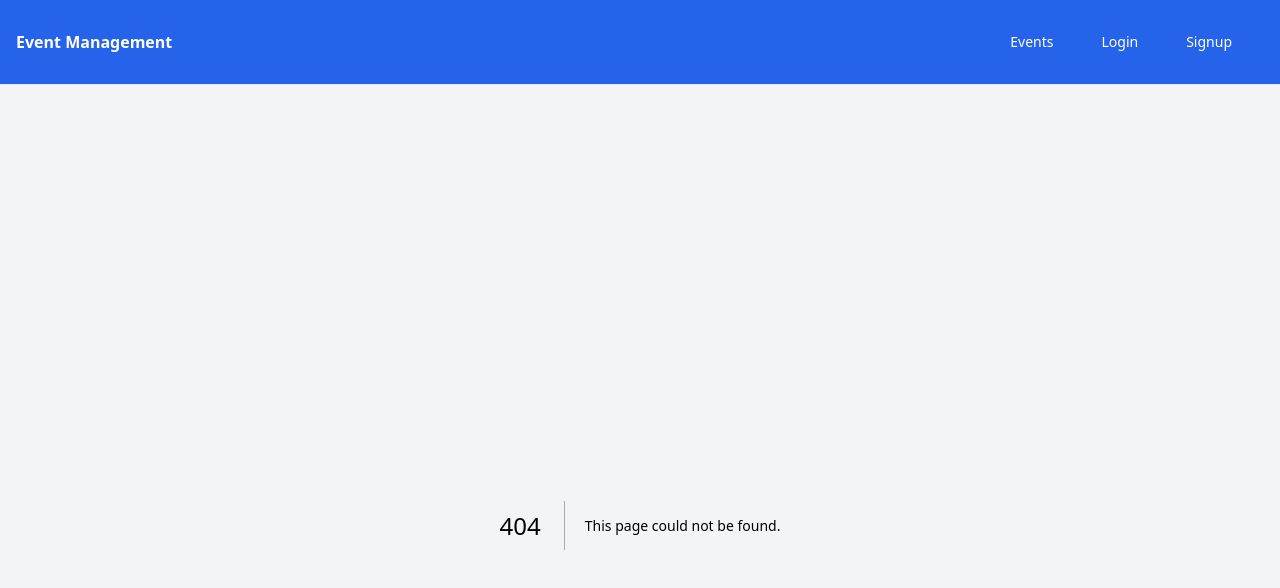
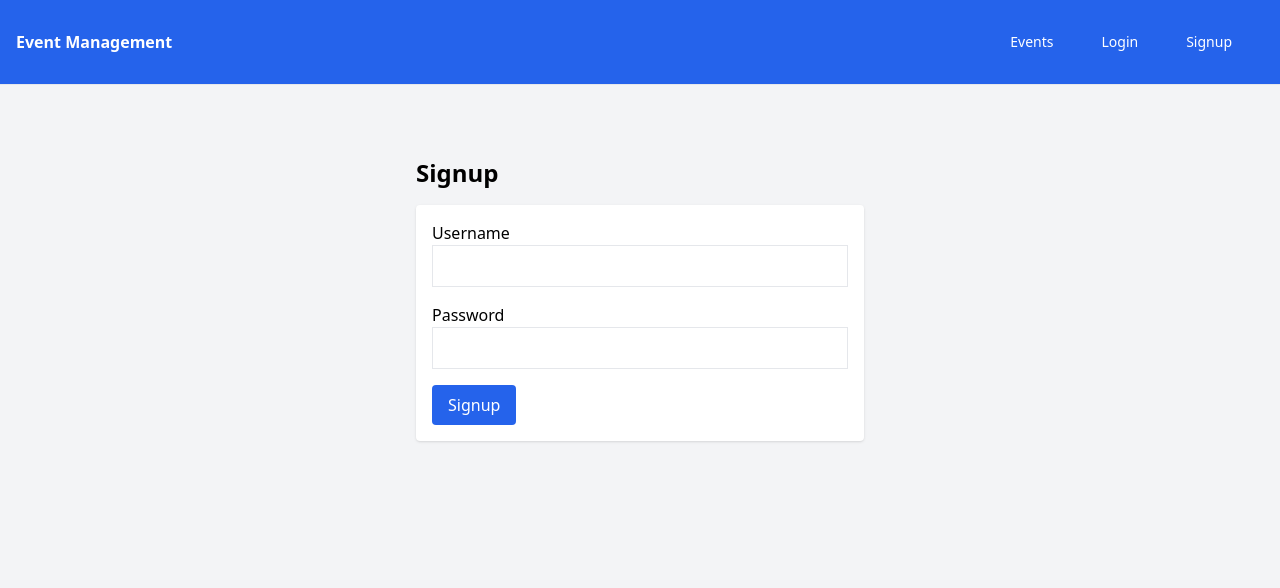
Before and after one commit to noxiousghost/yipl-log-processor, a Next.js app in the folder client/: page /auth/signup in a window 1280 px wide. Before the commit this address had no page. Shown: the top 588 px of the page. Built offline with nearby package versions, Linux system fonts and the light colour scheme.

Commit message:
create signup page

```diff
--- /dev/null
+++ b/client/src/app/auth/signup/page.js
@@ -0,0 +1,60 @@
+"use client";
+import { useForm } from "react-hook-form";
+import { useRouter } from "next/navigation";
+import axios from "axios";
+
+export default function Signup() {
+  const {
+    register,
+    handleSubmit,
+    formState: { errors },
+  } = useForm();
+  const router = useRouter();
+
+  const onSubmit = async (data) => {
+    try {
+      await axios.post("http://localhost:4000/auth/signup", data);
+      router.push("/auth/login");
+    } catch (error) {
+      console.error(error);
+    }
+  };
+
+  return (
+    <div className="max-w-md mx-auto mt-8">
+      <h1 className="text-2xl font-bold mb-4">Signup</h1>
+      <form
+        onSubmit={handleSubmit(onSubmit)}
+        className="bg-white p-4 rounded shadow"
+      >
+        <div className="mb-4">
+          <label>Username</label>
+          <input
+            className="w-full border p-2"
+            {...register("username", { required: true })}
+          />
+          {errors.username && (
+            <span className="text-red-500">Username is required</span>
+          )}
+        </div>
+        <div className="mb-4">
+          <label>Password</label>
+          <input
+            type="password"
+            className="w-full border p-2"
+            {...register("password", { required: true })}
+          />
+          {errors.password && (
+            <span className="text-red-500">Password is required</span>
+          )}
+        </div>
+        <button
+          type="submit"
+          className="bg-blue-600 text-white px-4 py-2 rounded"
+        >
+          Signup
+        </button>
+      </form>
+    </div>
+  );
+}
```
